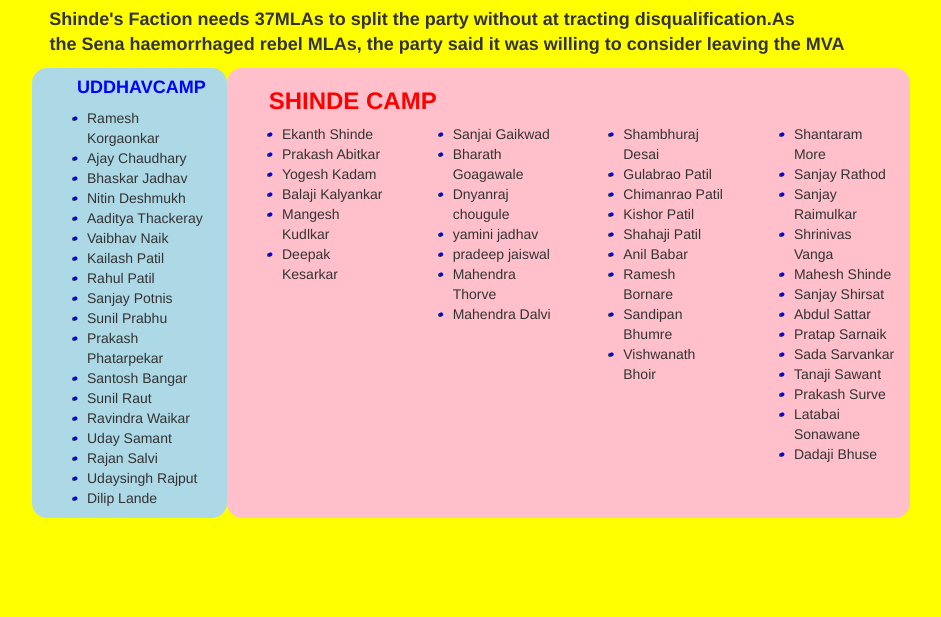
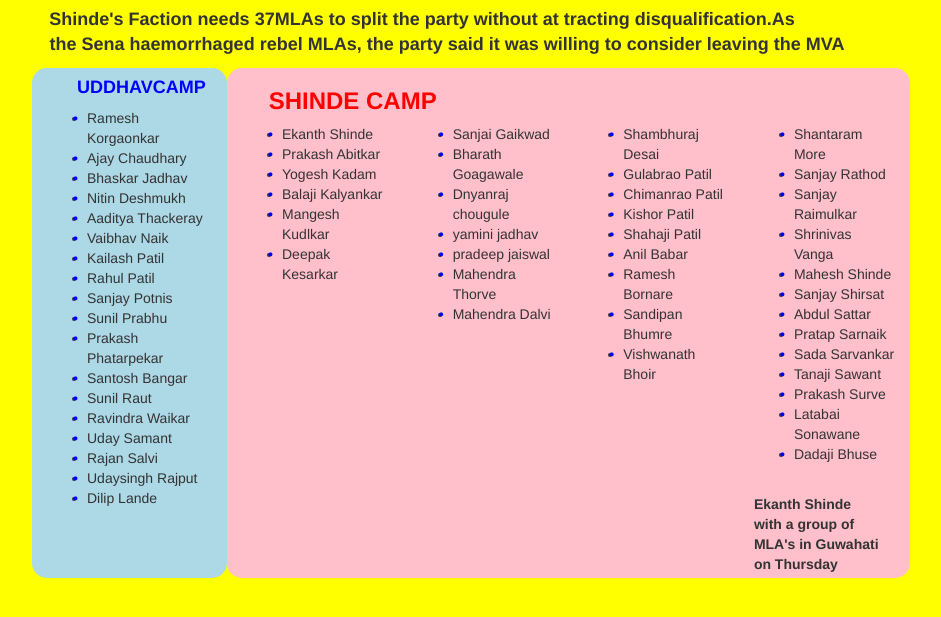
Before and after one commit to snehams29/web-projects, a plain HTML site: page shivasenaimg.html in a window 1280 px wide. Shown: the part 63-680 px from the top of the page, without its empty margins (218-1159 px from the left). Drawn offline with nearby package versions, Linux system fonts and the light colour scheme.

Commit message:
Update shivasenaimg.html

```diff
--- a/shivasenaimg.html
+++ b/shivasenaimg.html
@@ -53,6 +53,7 @@
         {
 
              border-radius: 15px;
+             height:510px;
 
         }
         h4{
@@ -72,7 +73,7 @@
         }
 
         #div1{
-          height:450px;
+          height:510px;
           border-radius:15px;
         }
       .listing::before
@@ -80,6 +81,14 @@
 
 
   color: red;
+}
+
+     .last{
+    white-space:nowrap;
+	margin-left:-80px;
+	margin-top:30px;
+	font-weight:bold;
+
 }
 
 
@@ -125,7 +134,7 @@
             <li>Dilip Lande</li>
           </ul>
         </div>
-        <div class="col-sm-7" id="div1" style="background-color:pink;">
+        <div class="col-sm-7" id="div1" class="new" style="background-color:pink;">
           <h3>&nbsp;&nbsp;&nbsp;&nbsp;SHINDE CAMP</h3>
        <div class="row">
         <div class="col-sm-3">
@@ -182,9 +191,14 @@
                   <li>Prakash Surve</li>
                   <li>Latabai Sonawane</li>
                   <li>Dadaji Bhuse</li>
+                 </ul>
 
-
-                </ul>
+				      <ul class="last">
+	   <ol>Ekanth Shinde</ol>
+	   <ol>with a group of</ol>
+	   <ol>MLA's in Guwahati</ol>
+	   <ol>on Thursday</ol>
+	   </ul>
                 </div>
           </div>
         </div>
@@ -195,10 +209,13 @@
 
         </div>
        </div>
+
         </div>
 
       </div>
+
     </div>
+
 
     </body>
     </html>
```
